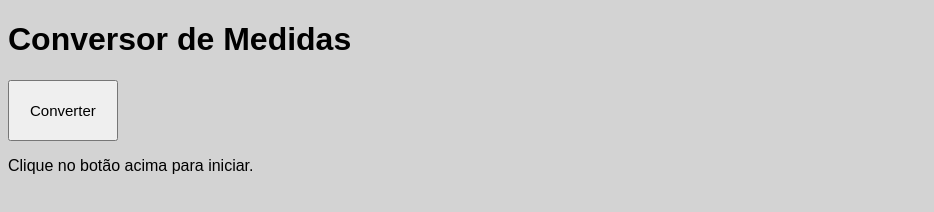
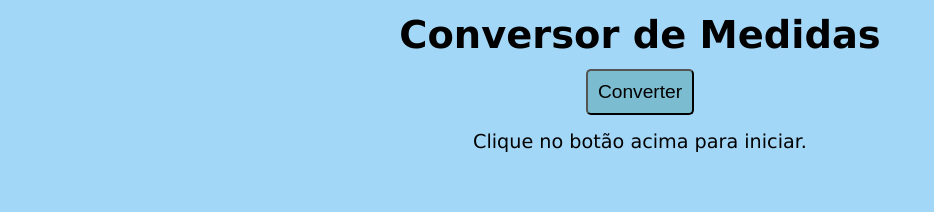
Before and after one commit to ReOliver15/javascript, a plain HTML site: page desafios/d05-conversor/index.html in a window 1280 px wide. Shown: the whole page, without its empty margins (0-934 px from the left). Drawn offline with Linux system fonts and the light colour scheme.

Commit message:
conversorMetros

```diff
--- /dev/null
+++ b/desafios/d05-conversor/conversor.js
@@ -0,0 +1,24 @@
+function converterDistancia() {
+    var distMetros = window.prompt('Digite a distancia em metros: ');
+
+    var parag = document.querySelector('#texto');
+    parag.textContent = `A distância de ${distMetros} metros, é igual a...`
+
+    //Converte a distancia para as outras medidas
+    var km = distMetros / 1000;
+    var hm = distMetros / 100;
+    var dam = distMetros / 10;
+    var dm = distMetros * 10;
+    var cm = distMetros * 100;
+    var mm = distMetros * 1000;
+
+    var resultados = `<p>Distância em quilômetros: ${km} km</p>
+    <p>Distância em hectômetros: ${hm} hm</p>
+    <p>Distância em decâmetros: ${dam} dam</p>
+    <p>Distância em decímetros: ${dm} dm</p>
+    <p>Distância em centímetros: ${cm} cm</p>
+    <p>Distância em milímetros: ${mm} mm</p>`
+
+    //Agora insere os resultados na div com id "resultados"
+    document.getElementById('resultados').innerHTML = resultados;
+}
--- a/desafios/d05-conversor/index.html
+++ b/desafios/d05-conversor/index.html
@@ -4,26 +4,18 @@
     <meta charset="UTF-8">
     <meta name="viewport" content="width=device-width, initial-scale=1.0">
     <title>Conversor de medidas</title>
-    <style>
-        body {
-            background-color: lightgray;
-            font-family: Arial, Helvetica, sans-serif;
-        }
-        button {
-            padding: 20px;
-            font-size: 15px;
-        }
+    <link rel="stylesheet" href="style.css">
     </style>
 </head>
 <body>
-    <h1>Conversor de Medidas</h1>
-    <button onclick="convert()">Converter</button>
-    <p>Clique no botão acima para iniciar.</p>
+    <main>
+        <h1>Conversor de Medidas</h1>
+        <!--Botão que vai ativar a conversão-->
+        <button onclick="converterDistancia()">Converter</button>
+        <p id="texto">Clique no botão acima para iniciar.</p>
+        <div id="resultados"></div>
+    </main>
 
-    <script>
-        function convert() {
-            let valor = Number(window.prompt('Digite uma distância em metro(m): '))
-        }
-    </script>
+    <script src="conversor.js"></script>
 </body>
 </html>
--- /dev/null
+++ b/desafios/d05-conversor/style.css
@@ -0,0 +1,25 @@
+* {
+    margin: 0;
+    padding: 0;
+}
+
+body {
+    font-family: 'Lucida Sans', 'Lucida Sans Regular', 'Lucida Grande', 'Lucida Sans Unicode', Geneva, Verdana, sans-serif;
+    font-size: 1.2em;
+    background-color: rgb(163, 215, 248);
+}
+h1 {
+    margin: 12px 0;
+}
+button {
+    padding: 10px;
+    margin-bottom: 15px;
+    font-size: 1em;
+    border-radius: 5px;
+    background-color: rgb(124, 188, 209);
+ }
+ main {
+    display: flex;
+    flex-direction: column;
+    align-items: center;
+ }
```
